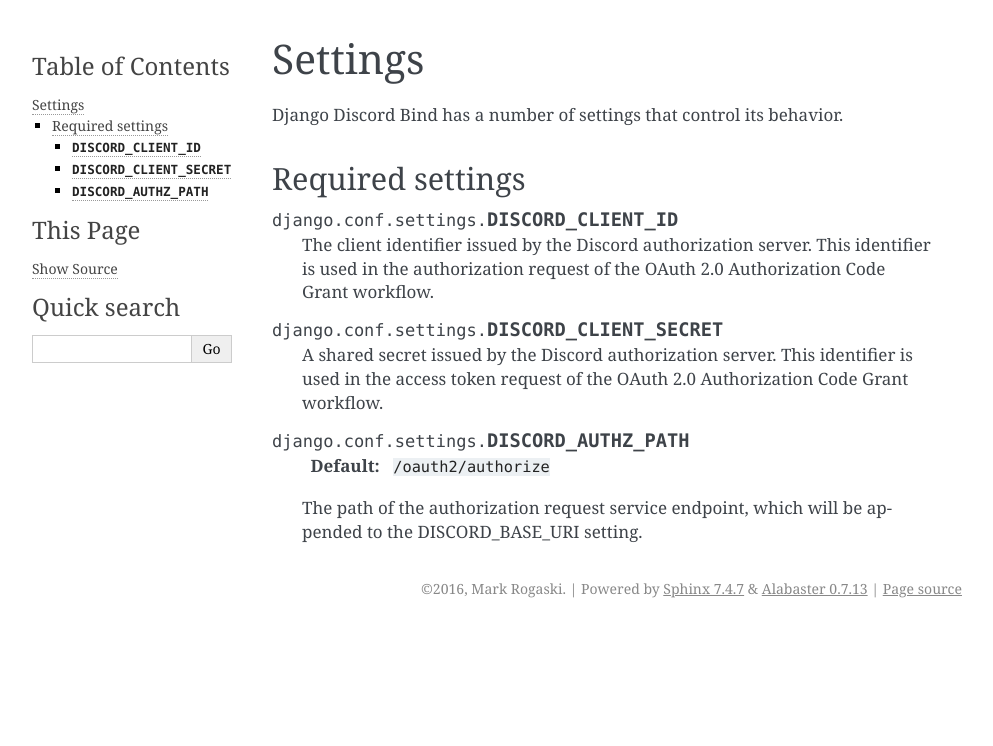
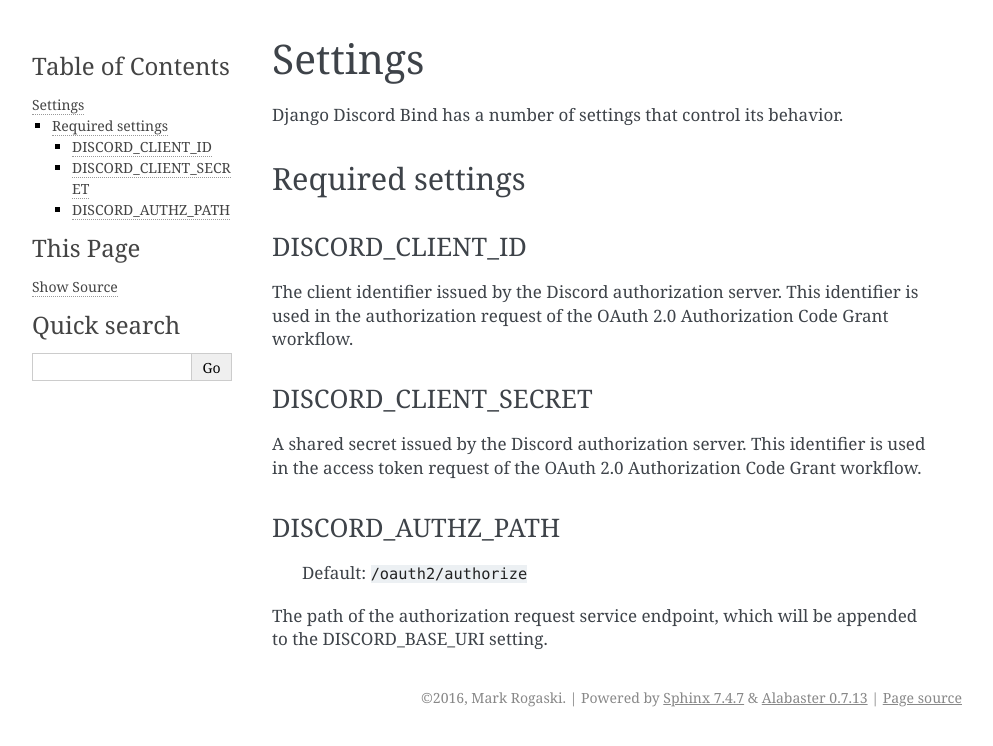
Before and after one commit to mrogaski/django-discord-bind, a Sphinx documentation site: the page built from docs/settings.rst, in a window 1280 px wide. Shown: the top 746 px of the page, without its empty margins (148-1141 px from the left). Built offline with Sphinx 7.4.7, drawn with Linux system fonts in a browser that asks for light colours; some of the changed lines change nothing that is shown.

Commit message:
Updated docs.

```diff
--- a/docs/settings.rst
+++ b/docs/settings.rst
@@ -11,21 +11,24 @@
 Required settings
 -----------------
 
-.. attribute:: DISCORD_CLIENT_ID
+DISCORD_CLIENT_ID
+~~~~~~~~~~~~~~~~~
 
-    The client identifier issued by the Discord authorization server.  This
-    identifier is used in the authorization request of the OAuth 2.0
-    Authorization Code Grant workflow.
+The client identifier issued by the Discord authorization server.  This
+identifier is used in the authorization request of the OAuth 2.0
+Authorization Code Grant workflow.
 
-.. attribute:: DISCORD_CLIENT_SECRET
+DISCORD_CLIENT_SECRET
+~~~~~~~~~~~~~~~~~~~~~
 
-    A shared secret issued by the Discord authorization server.  This
-    identifier is used in the access token request of the OAuth 2.0
-    Authorization Code Grant workflow.
+A shared secret issued by the Discord authorization server.  This
+identifier is used in the access token request of the OAuth 2.0
+Authorization Code Grant workflow.
 
-.. attribute:: DISCORD_AUTHZ_PATH
+DISCORD_AUTHZ_PATH
+~~~~~~~~~~~~~~~~~~
 
-    :Default: ``/oauth2/authorize``
+    Default: ``/oauth2/authorize``
 
-    The path of the authorization request service endpoint, which will be
-    appended to the DISCORD_BASE_URI setting.
+The path of the authorization request service endpoint, which will be
+appended to the DISCORD_BASE_URI setting.
```
